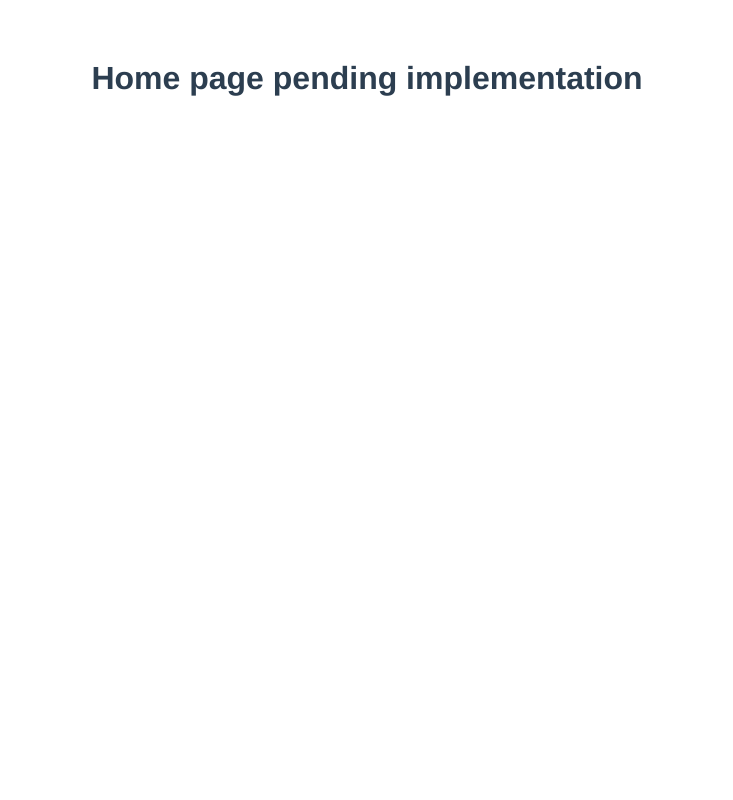
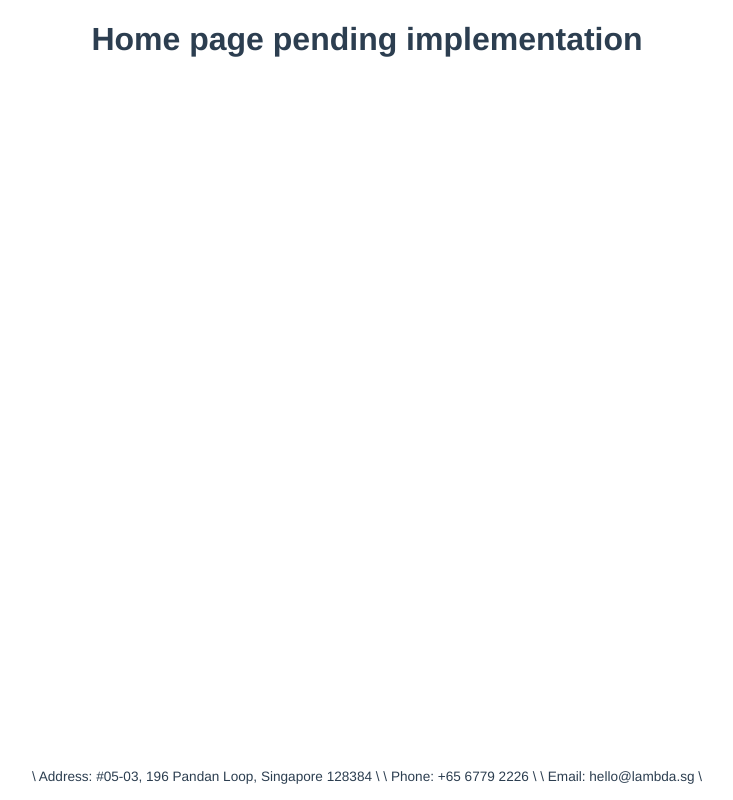
Before and after one commit to hmintoh/lambda, a Vue app: page / in a window 1280 px wide. Shown: the whole page, without its empty margins (273-1006 px from the left). Built offline with nearby package versions, Linux system fonts and the light colour scheme.

Commit message:
chore: add tokens.css

```diff
--- a/public/index.html
+++ b/public/index.html
@@ -1,17 +1,21 @@
 <!DOCTYPE html>
 <html lang="">
   <head>
-    <meta charset="utf-8">
-    <meta http-equiv="X-UA-Compatible" content="IE=edge">
-    <meta name="viewport" content="width=device-width,initial-scale=1.0">
-    <link rel="icon" href="<%= BASE_URL %>favicon.ico">
+    <meta charset="utf-8" />
+    <meta http-equiv="X-UA-Compatible" content="IE=edge" />
+    <meta name="viewport" content="width=device-width,initial-scale=1.0" />
+    <link rel="icon" href="<%= BASE_URL %>favicon.ico" />
     <title><%= htmlWebpackPlugin.options.title %></title>
   </head>
   <body>
     <noscript>
-      <strong>We're sorry but <%= htmlWebpackPlugin.options.title %> doesn't work properly without JavaScript enabled. Please enable it to continue.</strong>
+      <strong
+        >We're sorry but <%= htmlWebpackPlugin.options.title %> doesn't work
+        properly without JavaScript enabled. Please enable it to
+        continue.</strong
+      >
     </noscript>
-    <div id="app"></div>
+    <main id="app"></main>
     <!-- built files will be auto injected -->
   </body>
 </html>
--- a/src/App.vue
+++ b/src/App.vue
@@ -1,22 +1,50 @@
 <template>
-  <div id="app">
-    <router-view></router-view>
-  </div>
+  <div class="main-content"><router-view></router-view></div>
+  <TheFooter />
 </template>
 
 <script>
+import TheFooter from './components/TheFooter.vue';
+
 export default {
   name: 'App',
+  components: {
+    TheFooter,
+  },
 };
 </script>
 
 <style>
+html,
+body {
+  height: 100%;
+  margin: 0;
+  padding: 0;
+}
+
 #app {
   font-family: Avenir, Helvetica, Arial, sans-serif;
   -webkit-font-smoothing: antialiased;
   -moz-osx-font-smoothing: grayscale;
   text-align: center;
   color: #2c3e50;
-  margin-top: 60px;
+  display: flex;
+  flex-direction: column;
+  height: inherit;
+}
+
+.main-content {
+  flex: 1;
+  margin: auto;
+  height: inherit;
+  padding: 0 var(--sp-16);
+}
+
+@media (min-width: 768px) {
+  .main-content {
+    padding-left: 0;
+    padding-right: 0;
+    max-width: var(--breakpoint-max-container);
+  }
 }
 </style>
--- /dev/null
+++ b/src/assets/tokens.css
@@ -0,0 +1,30 @@
+:root {
+  --font-family: 'Roboto', 'Helvetica', 'Arial', sans-serif;
+
+  --color-black: #000;
+  --color-white: #fff;
+  --color-grey-500: #535151;
+  --color-grey-400: #6f6f6f;
+  --color-grey-300: #a8a8a8;
+  --color-grey-200: #d6d6d6;
+  --color-grey-100: #f2f2f2;
+
+  --sp-40: 40px;
+  --sp-32: 32px;
+  --sp-24: 24px;
+  --sp-16: 16px;
+  --sp-12: 12px;
+  --sp-8: 8px;
+  --sp-4: 4px;
+  --sp-2: 2px;
+  --sp-1: 1px;
+
+  --font-size-4xl: 2.5rem;
+  --font-size-3xl: 2rem;
+  --font-size-2xl: 1.8rem;
+  --font-size-xl: 1.4rem;
+  --font-size-l: 1.2rem;
+  --font-size-m: 1rem;
+  --font-size-s: 0.85rem;
+  --font-size-xs: 0.75rem;
+}
--- /dev/null
+++ b/src/components/TheFooter.vue
@@ -0,0 +1,18 @@
+<template>
+  <footer>
+    \ Address: #05-03, 196 Pandan Loop, Singapore 128384 \ \ Phone: +65 6779
+    2226 \ \ Email: hello@lambda.sg \
+  </footer>
+</template>
+
+<script>
+export default {};
+</script>
+
+<style scoped>
+footer {
+  background: var(--color-white);
+  padding: var(--sp-16) 0;
+  font-size: var(--font-size-s);
+}
+</style>
--- a/src/main.js
+++ b/src/main.js
@@ -2,6 +2,7 @@ import { createApp } from 'vue';
 import { createRouter, createWebHistory } from 'vue-router';
 
 import App from './App.vue';
+import './assets/tokens.css';
 
 const ViewHome = () => import('./views/home.vue');
 const ViewServices = () => import('./views/services.vue');
```
